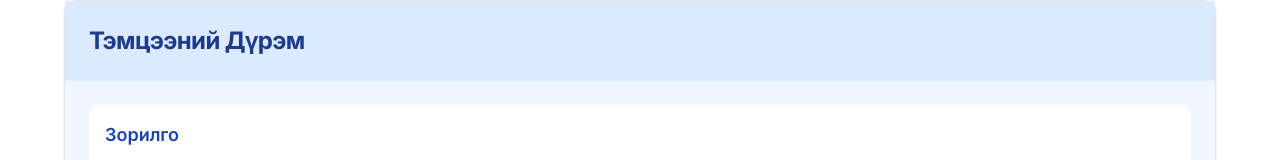
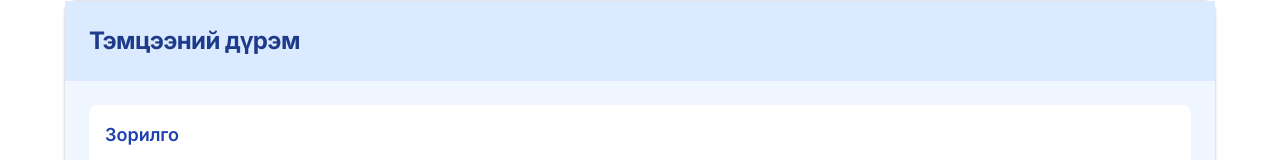
Before and after one commit to Batjargaln/table-tennis-tourney, a Next.js app: page /rulebook in a window 1280 px wide. Shown: the top 160 px of the page. Built offline with nearby package versions, Linux system fonts and the light colour scheme.

Commit message:
add cosmetics

```diff
--- a/app/layout.tsx
+++ b/app/layout.tsx
@@ -5,7 +5,7 @@ import { inter } from "@/components/fonts";
 import { ThemeProvider } from "@/components/theme-provider";
 
 export const metadata: Metadata = {
-  title: "Washington DC 2025 Table Tennis Tournament",
+  title: "Washington, D.C. 2025",
   description: "DC Mongol Table Tennis",
 };
 
--- a/components/Rulebook.tsx
+++ b/components/Rulebook.tsx
@@ -29,7 +29,7 @@ const Rulebook = () => {
   return (
     <Card className="max-w-6xl mx-auto bg-blue-50">
       <CardHeader className="bg-blue-100">
-        <CardTitle className="text-2xl font-bold text-blue-900">Тэмцээний Дүрэм</CardTitle>
+        <CardTitle className="text-2xl font-bold text-blue-900">Тэмцээний дүрэм</CardTitle>
       </CardHeader>
       <CardContent className="p-6 space-y-6">
         {Object.entries(rules).map(([category, categoryRules]) => (
```
